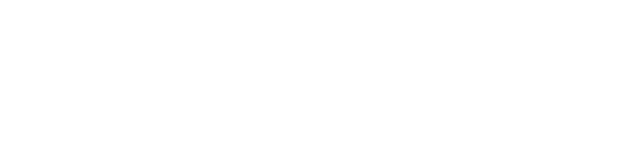
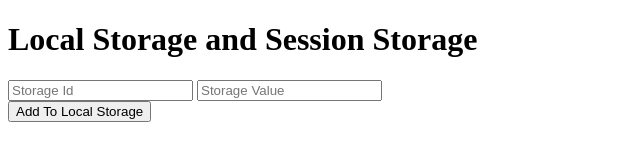
Before and after one commit to Mehedihasan-99/js-concepts-for-react, a plain HTML site: page index.html in a window 1280 px wide. Shown: the whole page, without its empty margins (0-640 px from the left). Drawn offline with Linux system fonts and the light colour scheme.

Commit message:
added local storage

```diff
--- a/index.html
+++ b/index.html
@@ -6,7 +6,14 @@
     <title>Js concepts for react</title>
 </head>
 <body>
+
+    <h1>Local Storage and Session Storage</h1>
+    <input type="text" placeholder="Storage Id" id="storage-id">
+    <input type="text" placeholder="Storage Value" id="storage-value">
+    <br>
+    <button onclick="addToLocalStorage()"> Add To Local Storage </button>
     <!-- <script src="array-methods.js"></script> -->
-    <script src="fetch.js"></script>
+    <!-- <script src="fetch.js"></script> -->
+     <script src="storage.js"></script>
 </body>
 </html>
--- /dev/null
+++ b/storage.js
@@ -0,0 +1,13 @@
+const addToLocalStorage = () =>{
+    const idInput = document.getElementById('storage-id');
+    const id = idInput.value;
+    const valueInput = document.getElementById('storage-value');
+    const value = valueInput.value;
+    console.log(id, value);
+
+    if(id && value){
+        localStorage.setItem(id, value);
+    }
+    idInput.value = '';
+    valueInput.value = '';
+}
```
